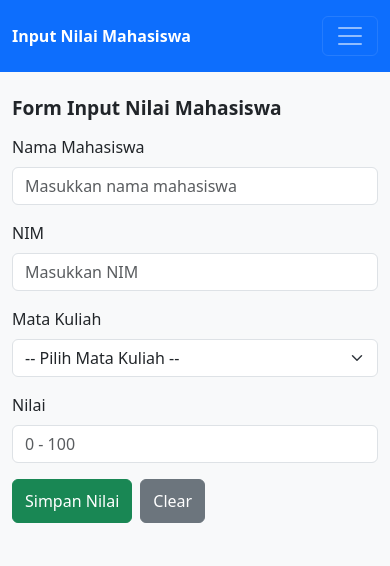
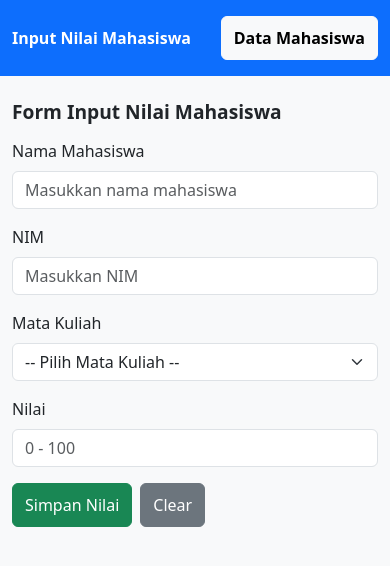
Before and after one commit to Ragit09/Input-Data-Mahasiswa, a plain HTML site: page index.html in a window 390 px wide. Drawn offline with nearby package versions, Linux system fonts and the light colour scheme; no server answers.

Commit message:
Input Nilai Mahasiswa

```diff
--- a/index.html
+++ b/index.html
@@ -11,14 +11,9 @@
 <body>
   <!-- NAVBAR -->
   <nav class="navbar navbar-expand-lg navbar-dark bg-primary py-3">
-    <div class="container">
+    <div class="container d-flex justify-content-between align-items-center">
       <a class="navbar-brand fw-bold" href="#">Input Nilai Mahasiswa</a>
-      <button class="navbar-toggler" type="button" data-bs-toggle="collapse" data-bs-target="#navbarNav">
-        <span class="navbar-toggler-icon"></span>
-      </button>
-      <div id="navbarNav" class="collapse navbar-collapse justify-content-end">
-        <ul class="navbar-nav d-flex flex-wrap gap-2" id="navButtons"></ul>
-      </div>
+      <div id="navButtons" class="d-flex gap-2"></div>
     </div>
   </nav>
 
@@ -91,6 +86,6 @@
   </main>
 
   <script src="https://cdn.jsdelivr.net/npm/bootstrap@5.3.2/dist/js/bootstrap.bundle.min.js"></script>
-  <script type="module" src="js/main.js"></script>
+  <script type="module" src="./js/main.js"></script>
 </body>
 </html>
--- a/js/main.js
+++ b/js/main.js
@@ -8,22 +8,22 @@ document.addEventListener('DOMContentLoaded', () => {
   const btnRefresh = document.getElementById('btnRefresh');
   const form = document.getElementById('nilaiForm');
 
-  // Navbar dinamis (1 tombol tiap dashboard)
+  // Navbar dinamis (tanpa emoji, tanpa hamburger)
   function setNavbar(mode) {
     navContainer.innerHTML = '';
     const btn = document.createElement('button');
     btn.className = 'btn btn-light fw-semibold nav-btn';
     if (mode === 'input') {
-      btn.textContent = '📑 Data Mahasiswa';
+      btn.textContent = 'Data Mahasiswa';
       btn.onclick = showData;
     } else {
-      btn.textContent = '📋 Input Nilai';
+      btn.textContent = 'Input Nilai';
       btn.onclick = showInput;
     }
     navContainer.appendChild(btn);
   }
 
-  // Fungsi tampilkan dashboard
+  // Tampilkan dashboard
   function showInput() {
     document.getElementById('inputDashboard').classList.remove('d-none');
     document.getElementById('dataDashboard').classList.add('d-none');
@@ -38,12 +38,11 @@ document.addEventListener('DOMContentLoaded', () => {
 
   btnClear.addEventListener('click', clearForm);
 
-  // Fungsi submit data
   form.addEventListener('submit', async (e) => {
     e.preventDefault();
     const nama = document.getElementById('nama').value.trim();
     const nim = document.getElementById('nim').value.trim();
-    const mkValue = document.getElementById('mk').value; // format: MK001|Multimedia
+    const mkValue = document.getElementById('mk').value;
     const nilai = document.getElementById('nilai').value;
 
     if (!mkValue.includes('|')) return showAlert('Format mata kuliah tidak valid', 'danger');
```
